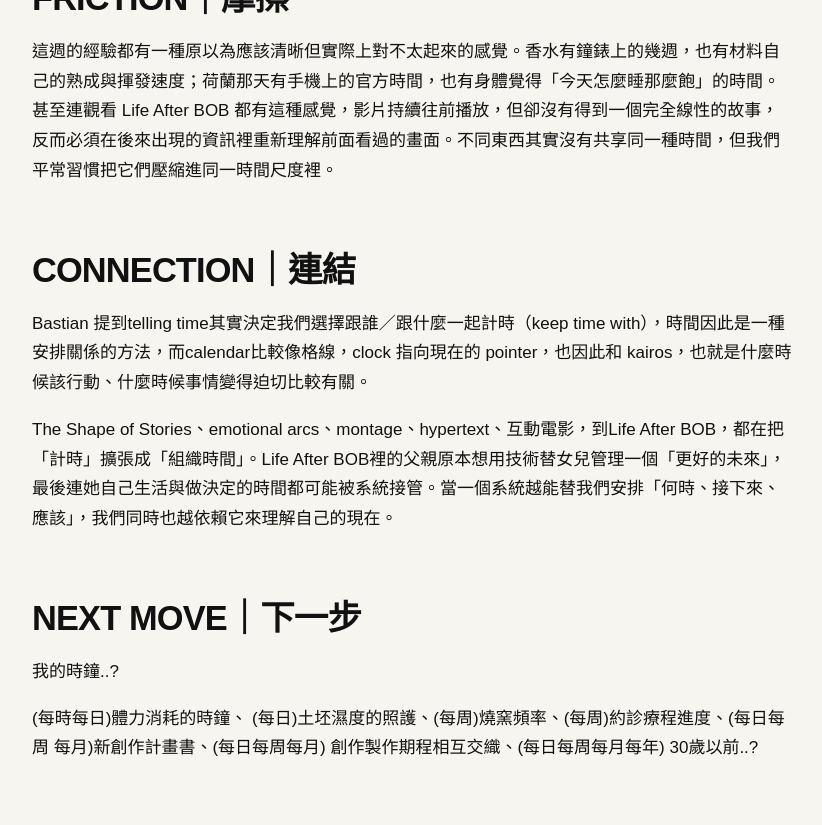
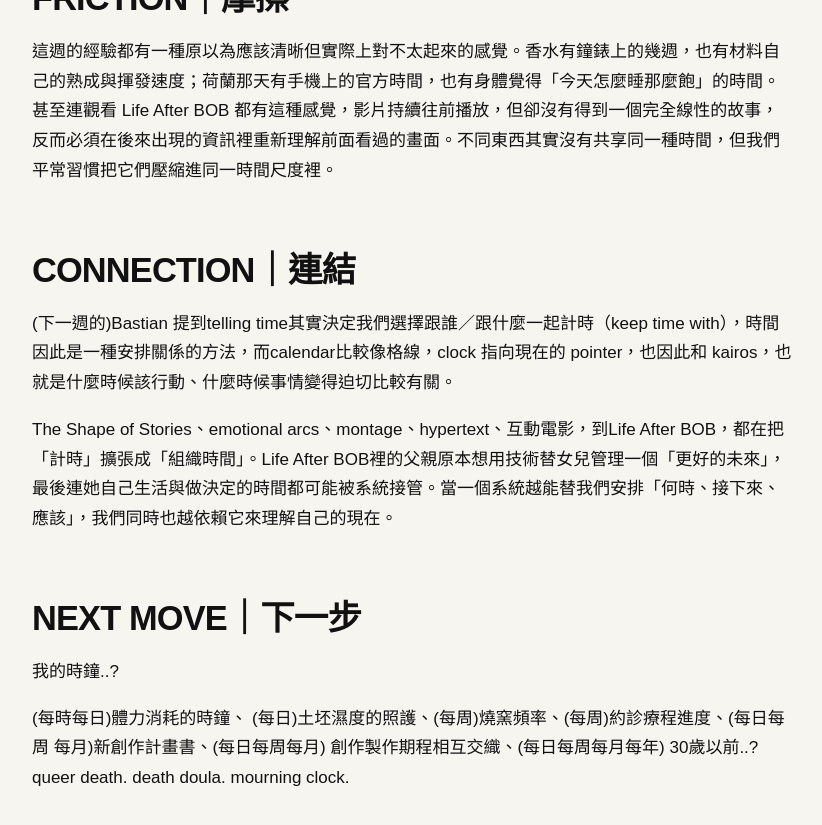
Before and after one commit to joycepig409/fieldworkarchive, a Jekyll site: the page built from weeks/week-10.md, in a window 1280 px wide and 900 px high, scrolled down 1329 px. Shown: the top 825 px of the window, without its empty margins (48-870 px from the left). Built offline with Jekyll 4.4.1, drawn with Linux system fonts in a browser that asks for light colours.

Commit message:
Update week-10.md

```diff
--- a/weeks/week-10.md
+++ b/weeks/week-10.md
@@ -26,7 +26,7 @@ permalink: /weeks/week-10/
 
 ## CONNECTION｜連結
 
-Bastian 提到telling time其實決定我們選擇跟誰／跟什麼一起計時（keep time with），時間因此是一種安排關係的方法，而calendar比較像格線，clock 指向現在的 pointer，也因此和 kairos，也就是什麼時候該行動、什麼時候事情變得迫切比較有關。
+(下一週的)Bastian 提到telling time其實決定我們選擇跟誰／跟什麼一起計時（keep time with），時間因此是一種安排關係的方法，而calendar比較像格線，clock 指向現在的 pointer，也因此和 kairos，也就是什麼時候該行動、什麼時候事情變得迫切比較有關。
 
 The Shape of Stories、emotional arcs、montage、hypertext、互動電影，到Life After BOB，都在把「計時」擴張成「組織時間」。Life After BOB裡的父親原本想用技術替女兒管理一個「更好的未來」，最後連她自己生活與做決定的時間都可能被系統接管。當一個系統越能替我們安排「何時、接下來、應該」，我們同時也越依賴它來理解自己的現在。
 
@@ -35,3 +35,4 @@ The Shape of Stories、emotional arcs、montage、hypertext、互動電影，到
 我的時鐘..?
 
 (每時每日)體力消耗的時鐘、 (每日)土坯濕度的照護、(每周)燒窯頻率、(每周)約診療程進度、(每日每周 每月)新創作計畫書、(每日每周每月) 創作製作期程相互交織、(每日每周每月每年) 30歲以前..?
+queer death. death doula. mourning clock.
```
